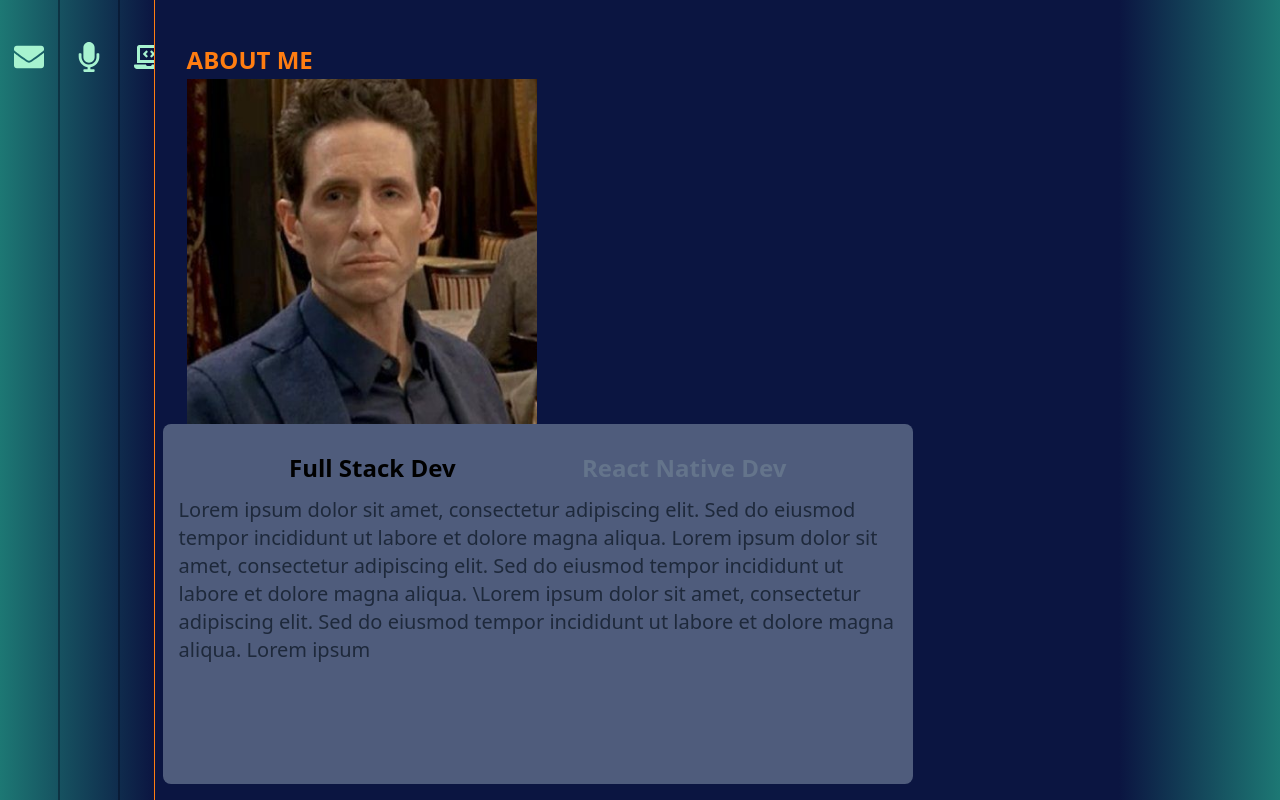
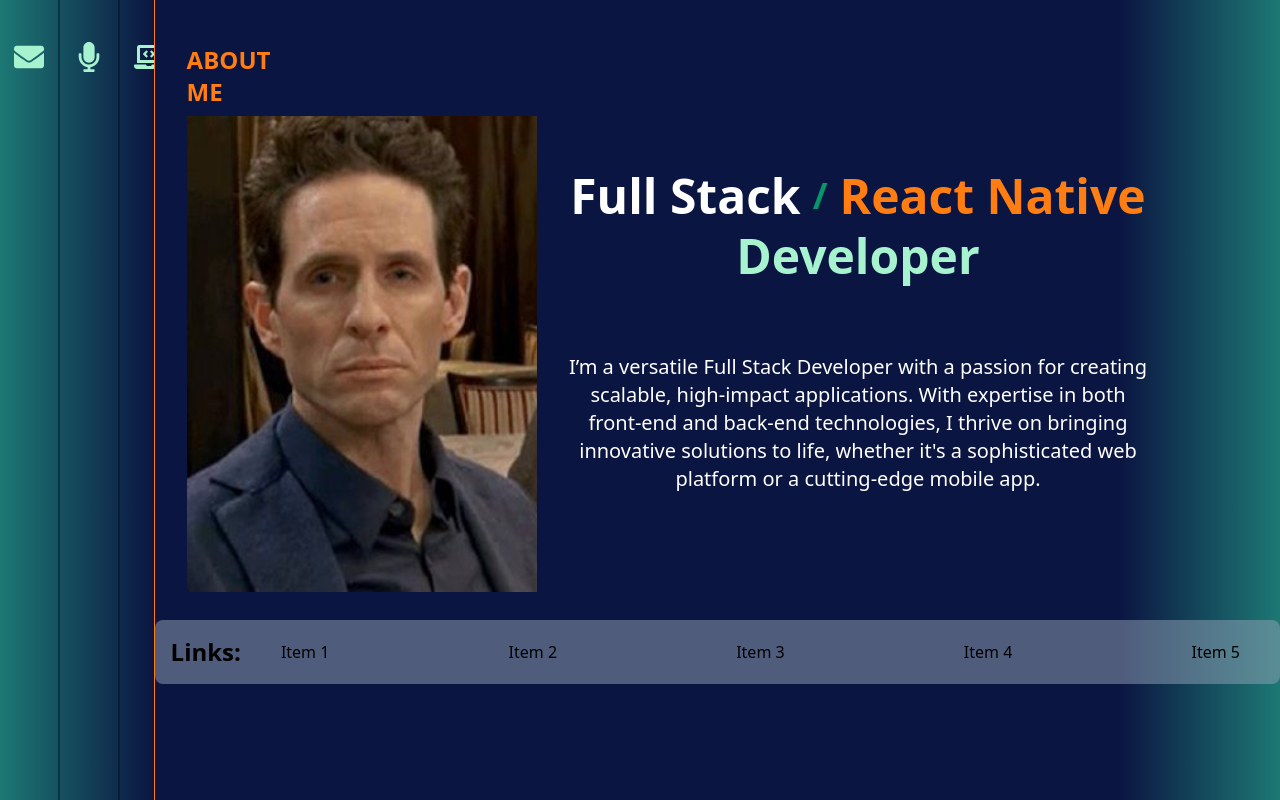
Before and after one commit to MylesPillay/Dev-Portfolio, a Next.js app: page / in a window 1280 px wide. Built offline with nearby package versions, Linux system fonts and the light colour scheme.

Commit message:
projects progress

```diff
--- a/src/app/components/projects/ProjectAccordianWeb.tsx
+++ b/src/app/components/projects/ProjectAccordianWeb.tsx
@@ -4,19 +4,16 @@ import { Project } from "./ProjectsObject";
 interface ProjectAccordionWebProps {
 	selectedProject: Project;
 	imageContainerHovered: boolean;
+	activeSection: string;
+	setActiveSection: (section: string) => void;
 }
 
 const ProjectAccordionWeb: React.FC<ProjectAccordionWebProps> = ({
 	selectedProject,
-	imageContainerHovered
+	imageContainerHovered,
+	activeSection,
+	setActiveSection
 }) => {
-	const [activeSection, setActiveSection] = useState("Overview");
-	React.useEffect(() => {
-		if (imageContainerHovered) {
-			setActiveSection("Overview");
-		}
-	}, [imageContainerHovered]);
-
 	const getCategoryContent = (category: string) => {
 		switch (category) {
 			case "Tech Stack":
--- a/src/app/components/projects/ProjectSkills.tsx
+++ b/src/app/components/projects/ProjectSkills.tsx
@@ -1,116 +1,17 @@
-// import React, { useEffect, useState } from "react";
-// import { motion } from "framer-motion";
-// interface ProjectDetailsProps {
-// 	selectedProject: {
-// 		skills: string[];
-// 	};
-// }
-
-// const ProjectSkills: React.FC<ProjectDetailsProps> = ({ selectedProject }) => {
-// 	const [isHovered, setIsHovered] = useState(false);
-
-// 	const [showHoverPrompt, setShowHoverPrompt] = useState<boolean | null>(
-// 		null
-// 	);
-
-// 	useEffect(() => {
-// 		if (!isHovered && showHoverPrompt === null) {
-// 			const timer = setTimeout(() => {
-// 				setShowHoverPrompt(true);
-// 			}, 5000);
-// 			return () => clearTimeout(timer);
-// 		}
-// 		if (isHovered) {
-// 			setShowHoverPrompt(false);
-// 		}
-// 	}, [isHovered, showHoverPrompt]);
-
-// 	const containerVariants = {
-// 		initial: { width: "100%", transition: { duration: 0.25 } },
-// 		hovered: { width: "65vw", transition: { duration: 0.25 } }
-// 	};
-
-// 	return (
-// 		<motion.div
-// 			className='flex flex-row space-between relative  overflow-hidden'
-// 			initial='initial'
-// 			animate={isHovered ? "hovered" : "initial"}
-// 			variants={containerVariants}>
-// 			<div
-// 				className={`flex flex-col w-full h-[20vh] min-w-[100%] z-20 pl-8  justify-start pr-2 py-[2vh] rounded-r-lg border-black border-opacity-50 border-l-0 border-r-2 border-b-2 border-t-2
-// 				`}
-// 				style={{
-// 					backgroundColor: isHovered ? "#071E22" : "#071E2299",
-// 					borderColor: "#1D7874"
-// 				}}
-// 				onMouseEnter={() => setIsHovered(true)}
-// 				onMouseLeave={() => setIsHovered(false)}>
-// 				<h2 className='text-lg text-left font-bold mb-3 text-white'>
-// 					Skills / CodeStack
-// 				</h2>
-
-// 				{/* <ul
-// 					className={`flex flex-wrap text-left justify-start text-md font-medium`}>
-// 					{selectedProject.skills.map((skill, index) => (
-// 						<li
-// 							key={index}
-// 							className={`mb-3 mr-4 text-emerald-200 text-justify`}>
-// 							{skill} {index <= 2 && !isHovered ? " ..." : ""}
-// 						</li>
-// 					))}
-// 				</ul> */}
-// 				<ul
-// 					className={`flex flex-wrap text-left justify-start text-md font-medium`}
-// 					style={{
-// 						overflow: "hidden",
-// 						textOverflow: "ellipsis",
-// 						display: "flex",
-// 						flexWrap: "wrap",
-// 						WebkitBoxOrient: "horizontal",
-// 						WebkitLineClamp: isHovered ? "3" : "3"
-// 					}}>
-// 					{selectedProject.skills.map((skill, index) => (
-// 						<li
-// 							key={index}
-// 							className={`mb-3 mr-4 text-emerald-200 text-justify ${
-// 								!isHovered && index >= 2 ? "hidden" : ""
-// 							}`}>
-// 							{skill}
-// 						</li>
-// 					))}
-// 				</ul>
-// 			</div>
-// 			{showHoverPrompt ? (
-// 				<motion.div
-// 					initial={{ opacity: 0 }}
-// 					animate={{ opacity: 1 }}
-// 					transition={{
-// 						duration: 1,
-// 						delay: 1
-// 					}}
-// 					className={`right-0 w-[1px] z-1 justify-center align-start h-[20vh] bg-none items-center -ml-1 -mt-3 shadow-neon-right `}
-// 					style={{
-// 						border: "none",
-// 						backgroundColor: "none"
-// 					}}
-// 				/>
-// 			) : (
-// 				<></>
-// 			)}
-// 		</motion.div>
-// 	);
-// };
-// export default ProjectSkills;
 import React, { useEffect, useState } from "react";
 import { motion } from "framer-motion";
 interface ProjectDetailsProps {
 	selectedProject: {
 		skills: string[];
 	};
+	activeSection: string;
+	isImageHovered: boolean;
 }
 
 const ProjectSkillsComponent: React.FC<ProjectDetailsProps> = ({
-	selectedProject
+	selectedProject,
+	activeSection,
+	isImageHovered
 }) => {
 	const [isHovered, setIsHovered] = useState(false);
 
@@ -134,7 +35,11 @@ const ProjectSkillsComponent: React.FC<ProjectDetailsProps> = ({
 		<div className='flex flex-row space-between relative'>
 			<div
 				className={`flex flex-col w-full h-[20vh] z-20 pl-8 justify-center pr-2  py-[3vh] rounded-r-lg border-black border-opacity-50   ${
-					isHovered
+					isHovered ||
+					(!isImageHovered &&
+						!isHovered &&
+						activeSection == "Overview") ||
+					(!isHovered && activeSection == "Objectives")
 						? "hover-expand min-w-[65vw] z-30  "
 						: showHoverPrompt
 						? "pr-3"
@@ -160,9 +65,15 @@ const ProjectSkillsComponent: React.FC<ProjectDetailsProps> = ({
 						<li
 							key={index}
 							className={`mb-2 mr-4  text-emerald-200 ${
-								!isHovered && index >= 2
+								isHovered ||
+								(!isImageHovered &&
+									!isHovered &&
+									activeSection == "Overview") ||
+								(!isHovered && activeSection == "Objectives")
+									? "text-justify"
+									: !isHovered && index >= 2
 									? "hidden"
-									: " text-justify"
+									: "text-justify"
 							}`}>
 							{skill} {index <= 2 && !isHovered ? " ..." : ""}
 						</li>
--- a/src/app/page.tsx
+++ b/src/app/page.tsx
@@ -13,9 +13,9 @@ export default function Home() {
 				borderWidth: 0,
 				borderLeft: "0.5px solid #FF7D11"
 			}}>
-			{/* <div className='flex flex-row justify-between w-full my-2 pl-8 pr-8 pt-6'> */}
-
-			<div className='flex flex-col space-x-2 h-full justify-start align-middle items-start my-[1vh]'>
+			<div className='flex flex-col justify-between w-full'>
+				<div className='flex flex-row justify-between w-full'>
+					<div className='flex flex-col space-x-2 h-full w-2/6 justify-start align-middle items-start my-[1vh]'>
 						{/* Left container - 80% height */}
 						<div className='flex flex-col w-2/6 h-[70vh] ml-8 rounded-lg items-start justify-start'>
 							<h1
@@ -23,7 +23,7 @@ export default function Home() {
 								style={{}}>
 								ABOUT ME
 							</h1>
-					<div className=' justify-center align-middle relative h-full w-[350px] overflow-hidden'>
+							<div className=' justify-center align-middle relative h-full w-[350px] mt-[4vh] overflow-hidden'>
 								<Image
 									src='/images/profile.jpg'
 									alt='profile'
@@ -34,27 +34,76 @@ export default function Home() {
 								/>
 							</div>
 						</div>
+					</div>
+					<div className='w-[55%] h-[45vh] m-auto mr-[10%]'>
+						<div className=' h-[100%] p-4'>
+							<div className='flex flex-col space-2-2 align-middle items-center justify-evenly my-3'>
+								<div className='flex flex-row space-x-3 align-middle items-center justify-evenly my-3'>
+									<h3 className='text-5xl font-semibold text-white'>
+										Full Stack
+									</h3>
+									<h3 className='text-4xl text-emerald-600 font-semibold '>
+										/
+									</h3>
+									<h3 className='text-5xl font-semibold text-orangeflame'>
+										React Native
+									</h3>
+								</div>
+								<h3 className='text-5xl font-semibold text-emerald-200'>
+									Developer
+								</h3>
+							</div>
+							<h3 className='text-xl m-auto mt-[12.5%] font-normal text-white text-wrap text-center'>
+								I’m a versatile Full Stack Developer with a
+								passion for creating scalable, high-impact
+								applications. With expertise in both front-end
+								and back-end technologies, I thrive on bringing
+								innovative solutions to life, whether it's a
+								sophisticated web platform or a cutting-edge
+								mobile app.
+							</h3>
+						</div>
+					</div>
+				</div>
+				<div className='w-full h-auto justify-center align-middle items-center my-5 '>
+					<div className='bg-slate-400 bg-opacity-50 rounded-lg h-[100%] p-4 pr-10'>
+						<div className='flex flex-row space-x-2 w-full '>
+							<h2 className='text-2xl font-semibold mr-8'>
+								Links:
+							</h2>
+							<div className='flex flex-row  w-full justify-between align-middle items-center'>
+								<div>Item 1</div>
+								<div>Item 2</div>
+								<div>Item 3</div>
+								<div>Item 4</div>
+								<div>Item 5</div>
+							</div>
+						</div>
+					</div>
+				</div>
+			</div>
 
 			{/* Right container - 40% height, aligned with the start of left container */}
-				<div className='w-2/3 h-[45vh] ]'>
+			{/* <div className='w-2/3 h-[45vh] ]'>
 					<div className='bg-slate-400 bg-opacity-50 rounded-lg h-[100%] p-4'>
+
+									<div className='flex flex-col space-2-2 align-middle items-center justify-evenly my-3'>
 									<div className='flex flex-row space-x-4 align-middle items-center justify-evenly my-3'>
-							<h3 className='text-2xl font-semibold '>
-								Full Stack Dev
+							<h3 className='text-2xl font-semibold text-emerald-200'>
+								Full Stack
 							</h3>
+							<h3 className='text-2xl text-white font-semibold '>
+								/
+							</h3>
+								<h3 className='text-2xl font-semibold text-orangeflame'>
+								React Native
+							</h3></div>
 							<h3 className='text-2xl font-semibold text-slate-500'>
-								React Native Dev
+								Developer
 							</h3>
 						</div>
 						<h3 className='text-xl font-normal text-slate-800'>
-							Lorem ipsum dolor sit amet, consectetur adipiscing
-							elit. Sed do eiusmod tempor incididunt ut labore et
-							dolore magna aliqua. Lorem ipsum dolor sit amet,
-							consectetur adipiscing elit. Sed do eiusmod tempor
-							incididunt ut labore et dolore magna aliqua. \Lorem
-							ipsum dolor sit amet, consectetur adipiscing elit.
-							Sed do eiusmod tempor incididunt ut labore et dolore
-							magna aliqua. Lorem ipsum
+						I’m a versatile Full Stack Developer with a passion for creating scalable, high-impact applications. With expertise in both front-end and back-end technologies, I thrive on bringing innovative solutions to life, whether it's a sophisticated web platform or a cutting-edge mobile app.
 						</h3>
 					</div>
 					<div className='w-full h-auto justify-center align-middle items-center my-5 '>
@@ -73,8 +122,8 @@ export default function Home() {
 							</div>
 						</div>
 					</div>
-				</div>
-			</div>
+				</div> */}
+
 			{/* </div> */}
 		</div>
 	);
--- a/src/app/projects/page.tsx
+++ b/src/app/projects/page.tsx
@@ -39,6 +39,13 @@ const ProjectsDisplay = (): JSX.Element => {
 	const [showHoverPrompt, setShowHoverPrompt] = useState<boolean | null>(
 		null
 	);
+
+	const [activeSection, setActiveSection] = useState("Overview");
+	React.useEffect(() => {
+		if (isImageContainerHovered) {
+			setActiveSection("Overview");
+		}
+	}, [isImageContainerHovered]);
 
 	useEffect(() => {
 		if (!isImageContainerHovered && showHoverPrompt === null) {
@@ -84,7 +91,11 @@ const ProjectsDisplay = (): JSX.Element => {
 						onProjectClick={handleProjectClick}
 					/>
 
-					<ProjectSkillsComponent selectedProject={selectedProject} />
+					<ProjectSkillsComponent
+						selectedProject={selectedProject}
+						activeSection={activeSection}
+						isImageHovered={isImageContainerHovered}
+					/>
 				</div>
 
 				{/* Mobile application content screen  */}
@@ -135,6 +146,8 @@ const ProjectsDisplay = (): JSX.Element => {
 							<ProjectAccordionWeb
 								selectedProject={selectedProject}
 								imageContainerHovered={isImageContainerHovered}
+								activeSection={activeSection}
+								setActiveSection={setActiveSection}
 							/>
 						</div>
 						<div
@@ -229,6 +242,8 @@ const ProjectsDisplay = (): JSX.Element => {
 							<ProjectAccordionWeb
 								selectedProject={selectedProject}
 								imageContainerHovered={isImageContainerHovered}
+								activeSection={activeSection}
+								setActiveSection={setActiveSection}
 							/>
 							{/* </div> */}
 						</div>
```
Lines whose indentation alone changed are shown as unchanged.
